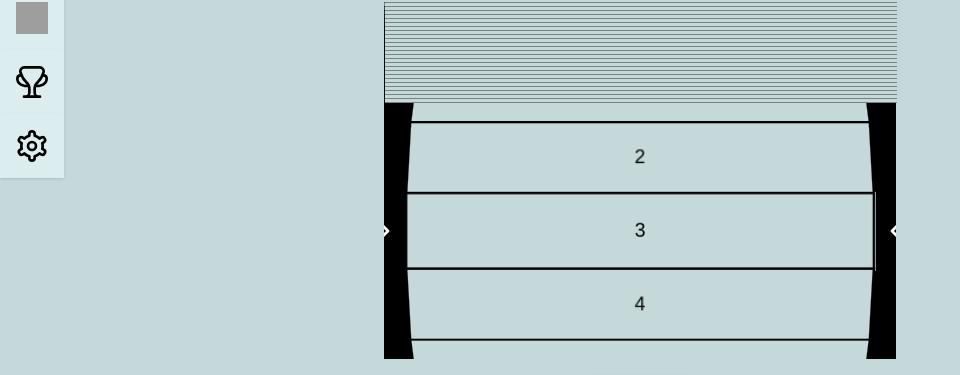
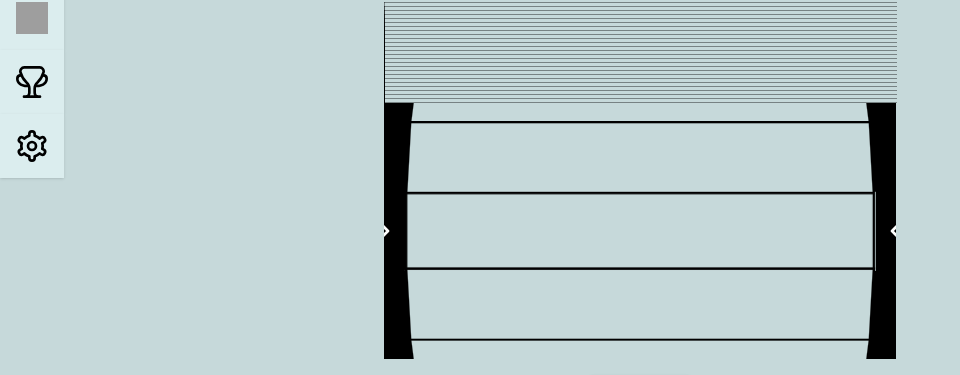
Before and after one commit to TzuHsuan/spinwheel, a Next.js app: page / in a window 1280 px wide. Shown: the part 222-597 px from the top of the page, without its empty margins (0-960 px from the left). Built offline with nearby package versions, Linux system fonts and the light colour scheme; grey boxes are pictures that could not be loaded.

Commit message:
fix weighted random

```diff
--- a/src/app/components/roulette.tsx
+++ b/src/app/components/roulette.tsx
@@ -1,22 +1,33 @@
 import React, { useState, useEffect } from 'react';
 import { Chevron } from "@/app/components/chevron"
 
-type entry = {
-	id: string,
-	name?: string,
-}
+import type { entry } from "@/app/page";
+
 
 export const Roulette = ({ entries, isSpinning, done, duration, setWinner }: { entries: entry[], isSpinning: boolean, done: Function, duration: number, setWinner: React.Dispatch<React.SetStateAction<string | null>> }) => {
 	const [rotation, setRotation] = useState(0);
 	const requestRef = React.useRef(0);
 	let startTime = 0;
 	let maxSpeed = 0;
-	const [list, setList] = useState(['1', '2', '3', '4', '5'])
+	const [list, setList] = useState(['', '', '', '', ''])
 
 	const newEntry = () => {
-		const entry = entries[Math.floor(Math.random() * entries.length)];
-		return entry.name || entry.id;
+		console.log(totalEntries)
+		let target = Math.ceil(Math.random() * totalEntries);
+		console.log(target)
+		let index = 0
+		while (target > 0) {
+			target -= entries[index].entries;
+			if (target <= 0) return entries[index].id;
+			index++;
+		}
 	}
+
+	const [totalEntries, setTotalEntries] = useState(0);
+
+	useEffect(() => {
+		setTotalEntries(entries.reduce((acc, entry) => acc + entry.entries, 0));
+	}, [entries]);
 
 
 	//progress should be between 0 and 1
@@ -37,7 +48,9 @@ export const Roulette = ({ entries, isSpinning, done, duration, setWinner }: { e
 		if (rotation < -16) {
 			setRotation(prev => prev + 16);
 			setList(prev => {
-				return [newEntry(), ...prev.slice(0, -1)]
+				let newEnt = newEntry() as string;
+				console.log(newEnt)
+				return [newEnt, ...prev.slice(0, -1)]
 			});
 		}
 	}, [rotation, list])
```
